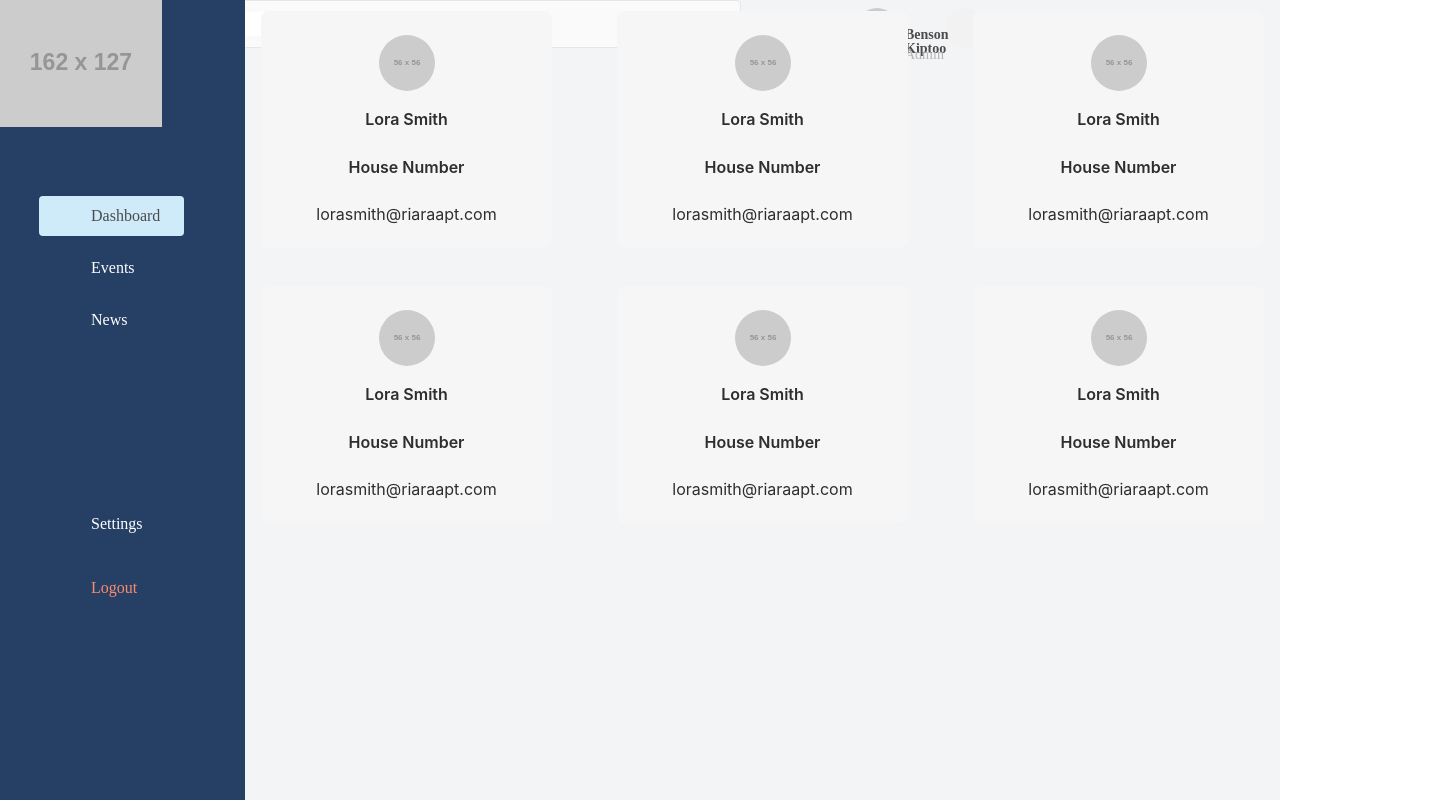
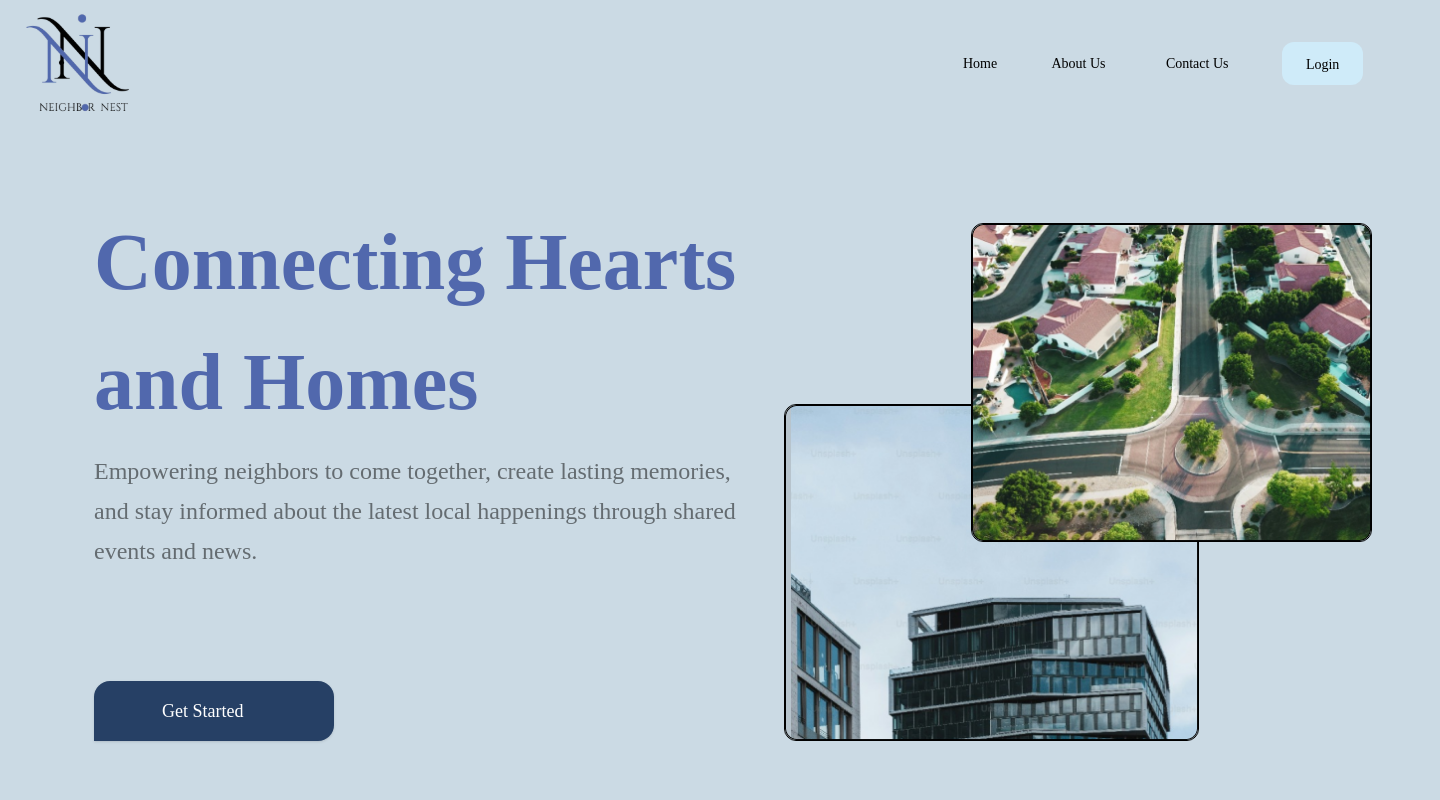
Before and after one commit to GiftZawadi/Neighbornest, a React (Create React App) app: page / in a window 1280 px wide. Shown: the top 800 px of the page, 1440 px wide, since content can reach past the window. Built offline with nearby package versions, Linux system fonts and the light colour scheme.

Commit message:
fix haomepage import

```diff
--- a/src/App.js
+++ b/src/App.js
@@ -17,13 +17,13 @@ import AdminProfile from './components/AdminProfile';
 import AddEvent from './components/AddEvent';
 import AddNews from './components/AddNews';
 import AddResident from './components/AddResident';
-import HomePage from './components/HomePage';
+import HomePage from './pages/HomePage';
 
 function App() {
   return (
     <Router>
       <Routes>
-        <Route path="/" element={<ResidentDashboard />} />
+        <Route path="/resident/dashboard" element={<ResidentDashboard />} />
         <Route path="/resident/events" element={<ResidentEvents />} />
         <Route path="/resident/news" element={<ResidentNews />} />
         <Route path="/resident/profile" element={<ResidentProfile />} />
```
